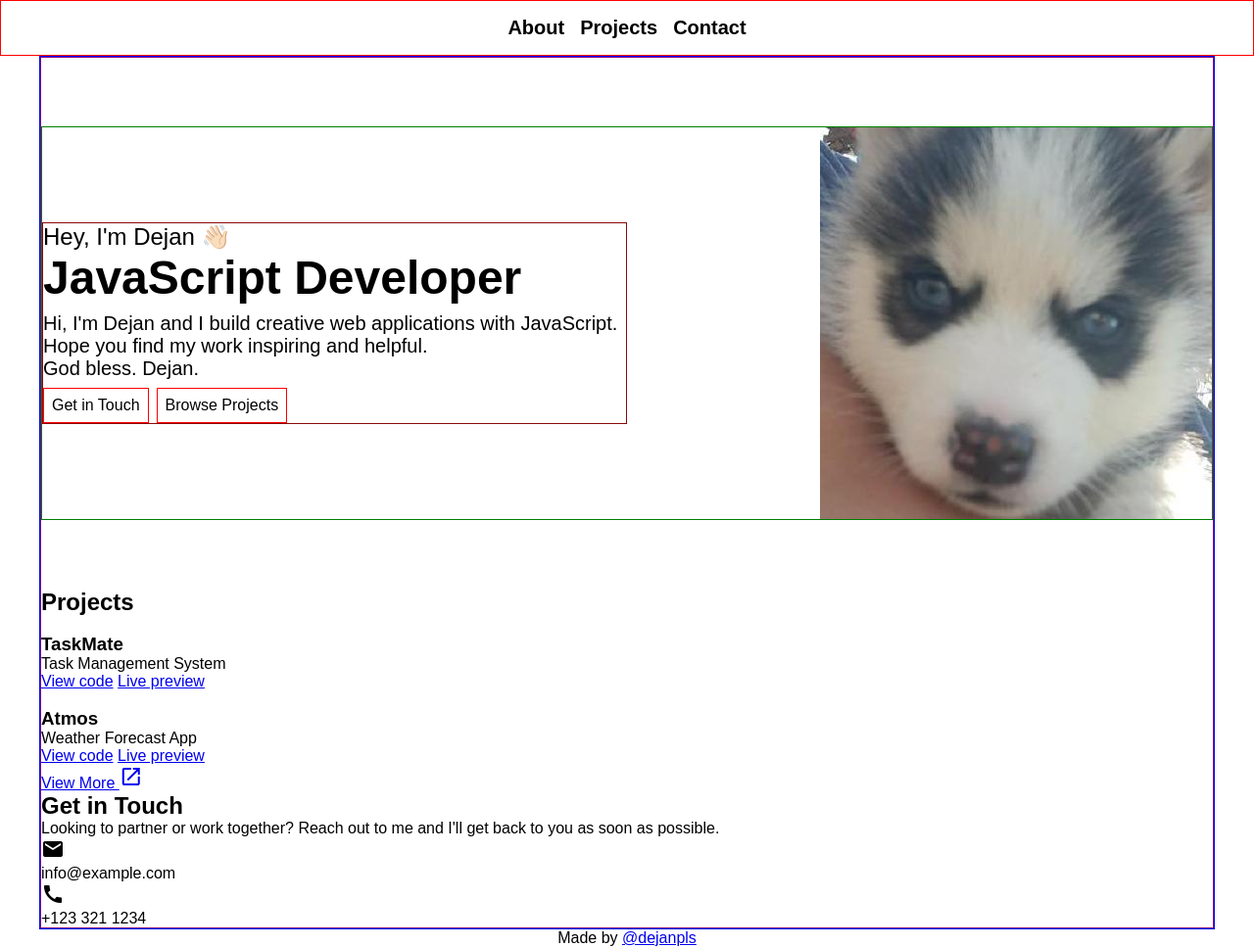
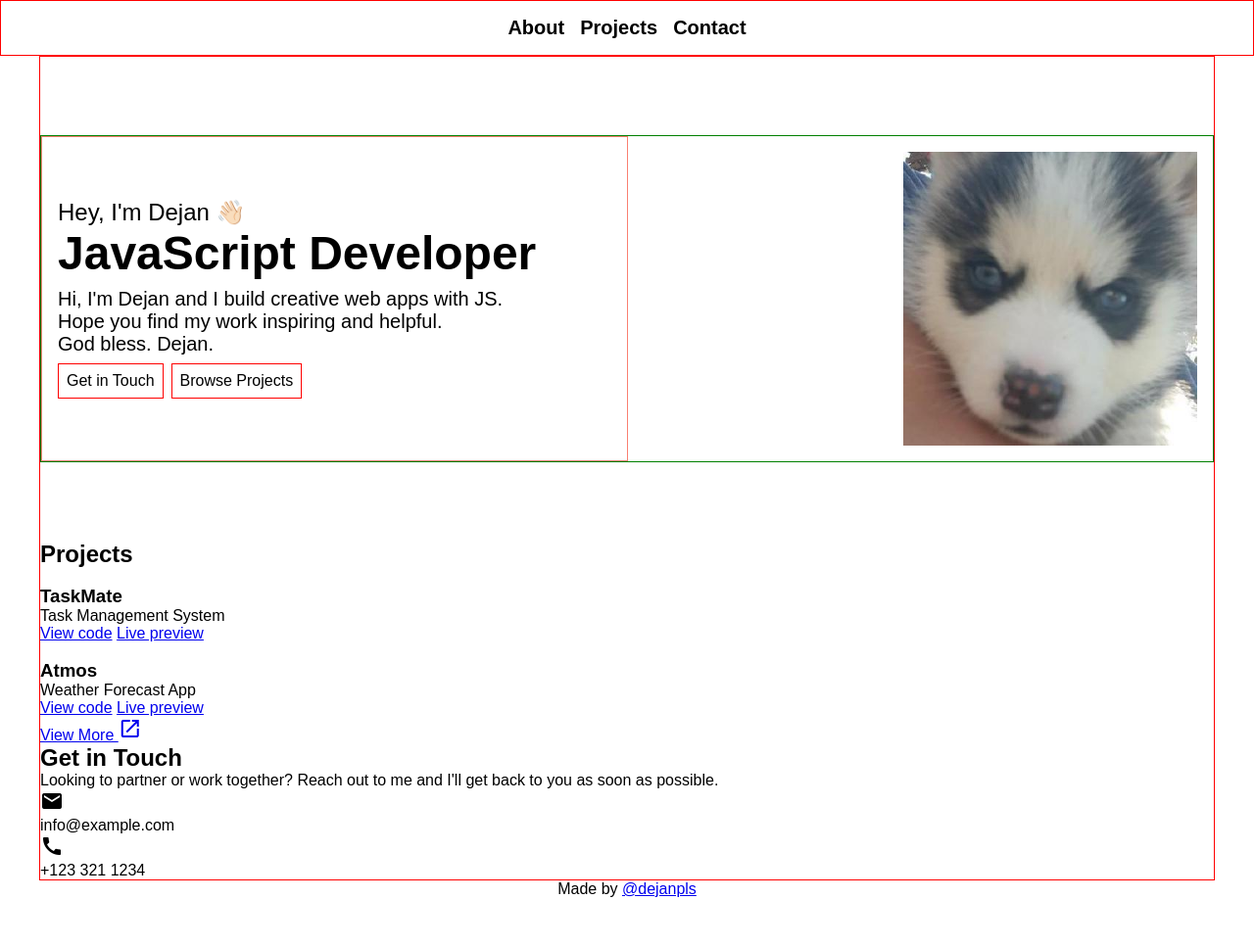
Before and after one commit to dejanpls/portfolio, a website built with webpack: page src/template.html in a window 1280 px wide. Shown: the whole page at 98% size. After the commit the page ends 917 px from the top, so only its background shows below. Built offline with nearby package versions, Linux system fonts and the light colour scheme; a web font is replaced by a local one.

Commit message:
style: reposition header#about to strech 100% of the parent's width

```diff
--- a/src/index.js
+++ b/src/index.js
@@ -1,4 +1,4 @@
-import './styles/main.css';
+import './styles/style.css';
 import App from './js/app.js';
 
 document.addEventListener('DOMContentLoaded', () => {
--- a/src/styles/main.css
+++ b/src/styles/main.css
@@ -1,45 +1,54 @@
-@import url('./general.css');
-@import url('./nav.css');
-
-div.main-container {
-  max-width: 1200px;
-  border: 1px solid blue;
+.main-container {
+  width: 100%;
   display: flex;
   justify-content: center;
+  padding: 0 1rem;
 }
 
 main {
-  border: 1px solid purple;
+  width: 100%;
+  max-width: 1200px;
+  border: 1px solid red;
+}
+
+header#about {
+  display: flex;
+  margin: 5rem 0;
+  flex-wrap: wrap;
+  width: 100%;
+  border: 1px solid green;
+}
+
+.left-column,
+.right-column {
+  flex: 1 1 0;
+  padding: 1rem;
+}
+
+.left-column {
   display: flex;
   flex-direction: column;
+  justify-content: center;
+  border: 1px solid salmon;
 }
 
-header {
-  border: 1px solid green;
-  margin: 70px 0;
+.right-column {
   display: flex;
-  align-items: center;
-  justify-content: space-between;
-  flex-wrap: wrap;
+  justify-content: flex-end;
 }
 
-header > div {
-  border: 1px solid #8a0909;
-  max-width: 50%;
-}
-
-header > div h1 {
+div.left-column h1 {
   font-size: 24px;
   font-weight: 300;
 }
 
-header > div h2 {
+div.left-column h2 {
   font-size: 48px;
   font-weight: 800;
   margin-bottom: 8px;
 }
 
-header > div p {
+div.left-column p {
   font-size: 20px;
   font-weight: 300;
 }
@@ -56,3 +65,7 @@ div.cta > a {
   border: 1px solid red;
   padding: 8px;
 }
+
+div.right-column > img {
+  max-height: 300px;
+}
--- /dev/null
+++ b/src/styles/style.css
@@ -0,0 +1,3 @@
+@import url('./general.css');
+@import url('./nav.css');
+@import url('./main.css');
--- a/src/template.html
+++ b/src/template.html
@@ -40,13 +40,13 @@
       <div class="main-container">
         <main>
           <header id="about">
-            <div>
+            <div class="left-column">
               <h1>Hey, I'm Dejan 👋🏻</h1>
               <h2>JavaScript Developer</h2>
               <div class="introduction">
                 <p>
-                  Hi, I'm Dejan and I build creative web applications with
-                  JavaScript. Hope you find my work inspiring and helpful.
+                  Hi, I'm Dejan and I build creative web apps with JS.
+                  <br />Hope you find my work inspiring and helpful.
                 </p>
                 <p>God bless. Dejan.</p>
               </div>
@@ -57,11 +57,13 @@
               </div>
             </div>
 
-            <img
-              class="header-image"
-              src="./assets/images/kasper.jpeg"
-              alt=""
-            />
+            <div class="right-column">
+              <img
+                class="header-image"
+                src="./assets/images/kasper.jpeg"
+                alt=""
+              />
+            </div>
           </header>
 
           <section class="projects">
```
